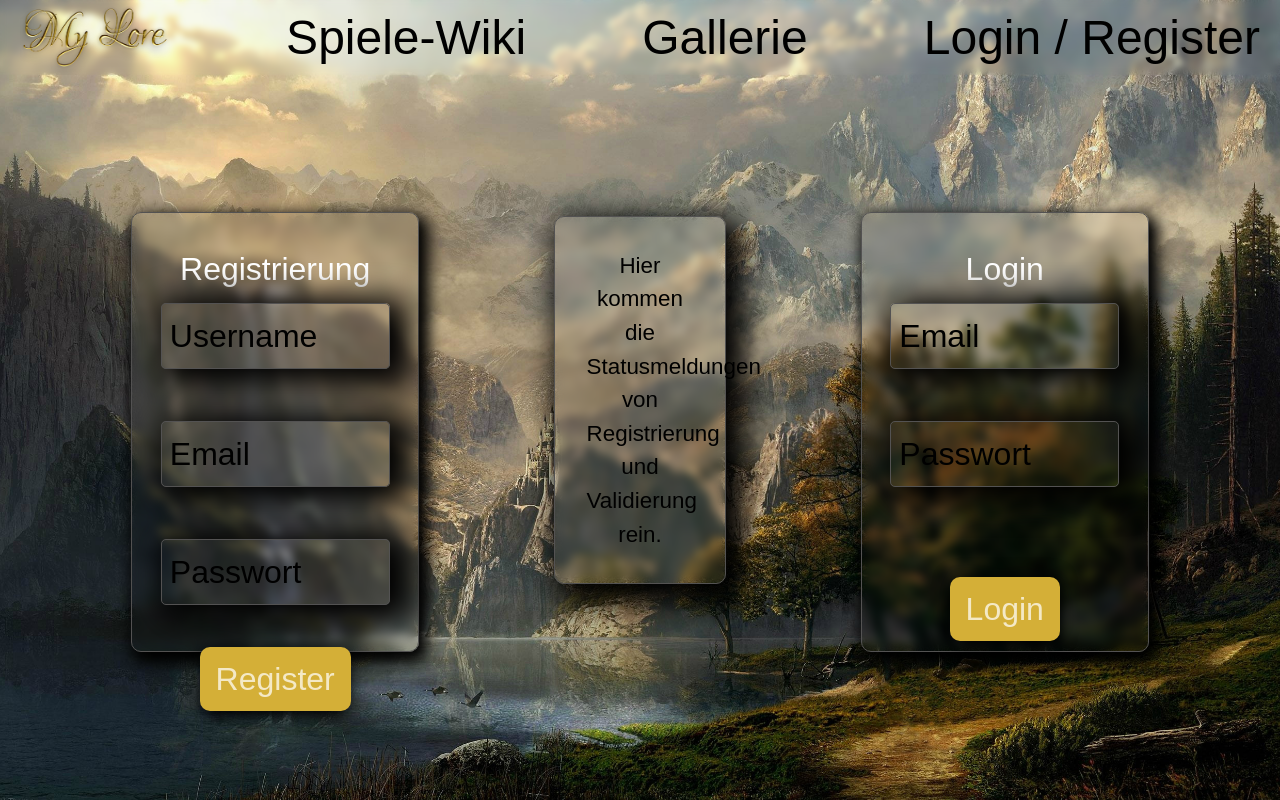
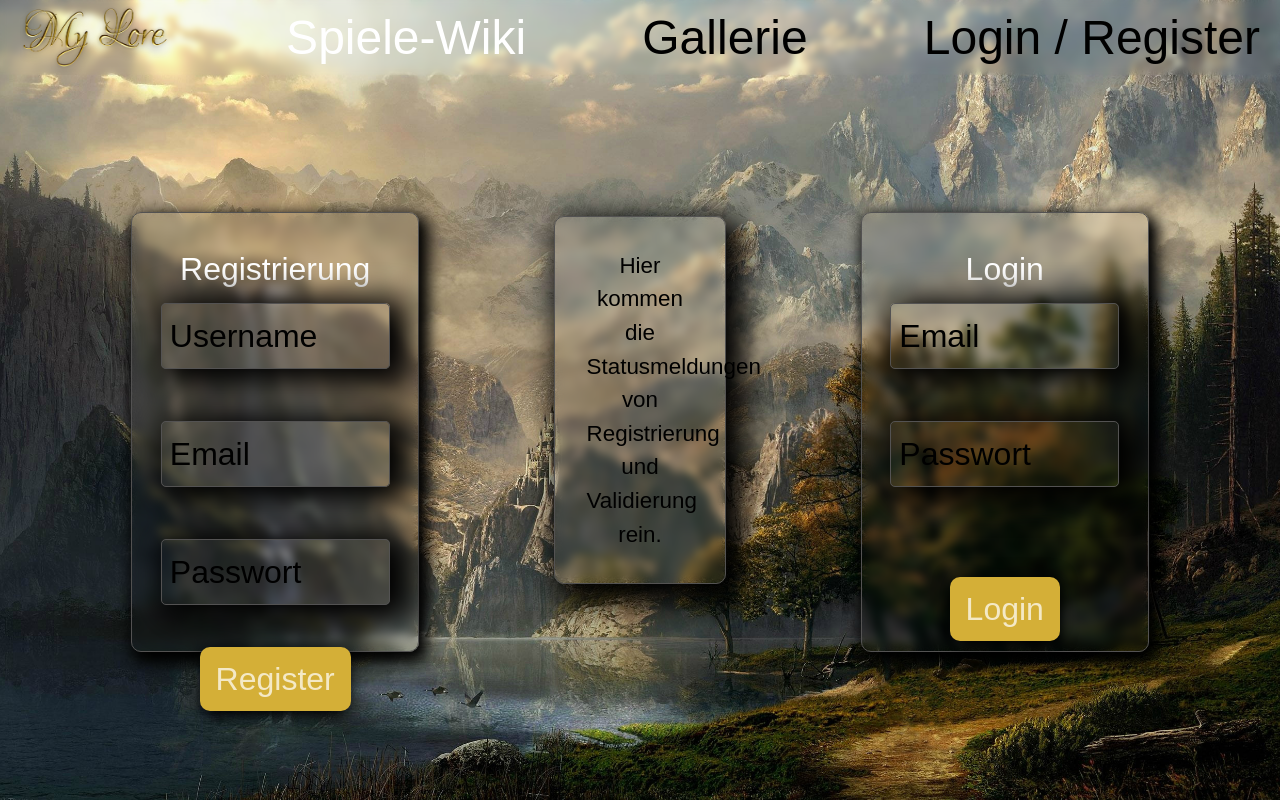
Before and after one commit to LeshyDon-Co/FinalProjektMyLore, a Next.js app: page /loginandregister in a window 1280 px wide. In both pictures the pointer is over the link "Spiele-Wiki". Built offline with nearby package versions, Linux system fonts and the light colour scheme; no server answers; a web font is replaced by a local one.

Commit message:
Navileiste angepasst. Hovereffekt wieder rein, und Übersichtlink ingame hinzugefügt

```diff
--- a/src/components/navigation/navbar.jsx
+++ b/src/components/navigation/navbar.jsx
@@ -111,6 +111,7 @@ const Navbar = () => {
               alt="Name of the game as Logo in 3D"
             />
           </Link>
+          <Link href="/game" className={styles.link}>Übersicht</Link>
           <Link href="/inventar" className={styles.link}>Inventar</Link>
           <Link href="/questlog" className={styles.link}>Questlog</Link>
           <Link href="/worldmap" className={styles.link}>Weltkarte</Link>
--- a/src/components/navigation/navbar.module.css
+++ b/src/components/navigation/navbar.module.css
@@ -46,10 +46,10 @@
   padding-right: 20px;
 }
 
-/* .link:hover {
+.link:hover {
   color: white;
 }
 
 .logout:hover {
   color: white;
-} */
+}
```
